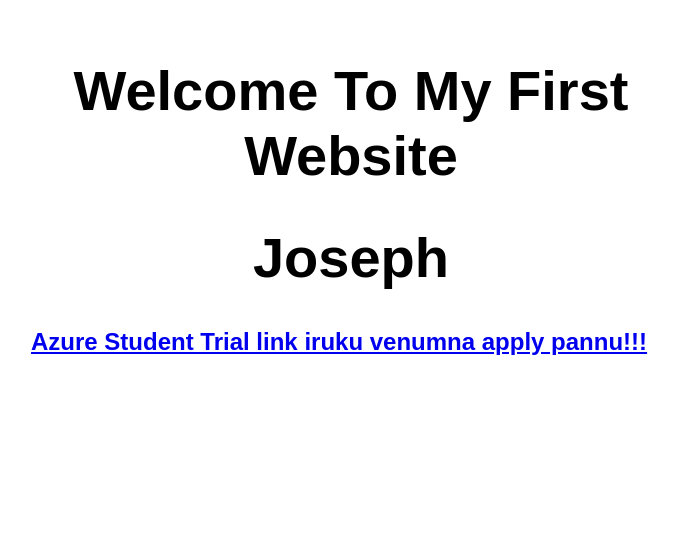
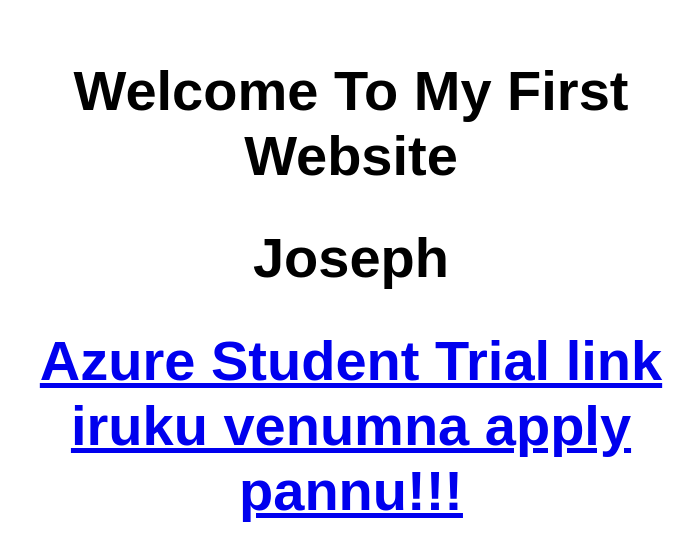
Before and after one commit to M-Kamalesh/my-first-static-web-app, a website: page src/index.html in a window 1280 px wide. Shown: the whole page, without its empty margins (289-983 px from the left). Drawn offline with Linux system fonts and the light colour scheme.

Commit message:
Update index.html

```diff
--- a/src/index.html
+++ b/src/index.html
@@ -12,7 +12,7 @@
   <main>
     <h1>Welcome To My First Website</h1>
     <h1>Joseph</h1>
-    <a href = "https://azure.microsoft.com/en-in/free/students/"><h2>Azure Student Trial link iruku venumna apply pannu!!!</a>
+    <h1><a href = "https://azure.microsoft.com/en-in/free/students/">Azure Student Trial link iruku venumna apply pannu!!!</a></h1>
   </main>
 </body>
 
```
